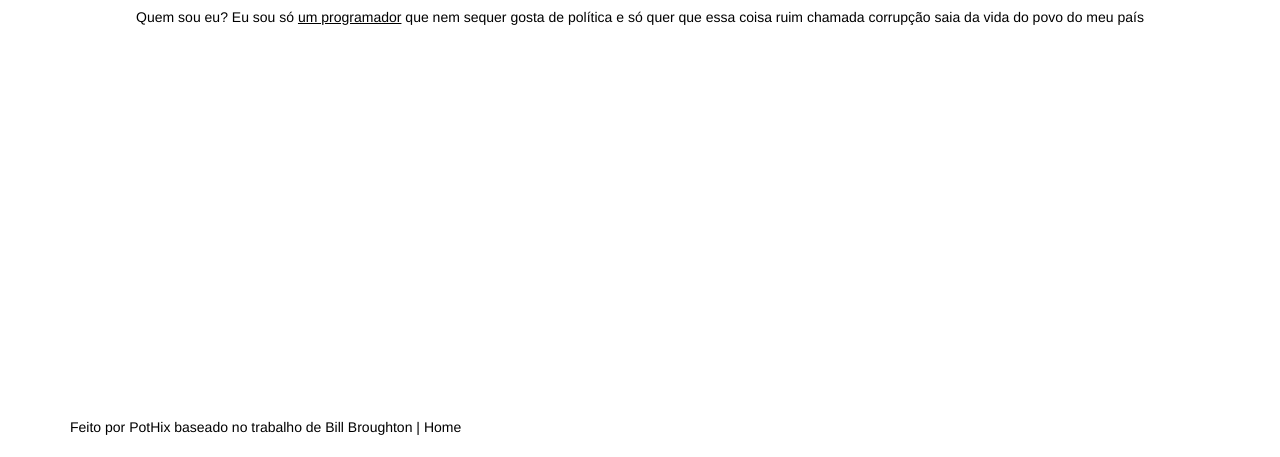
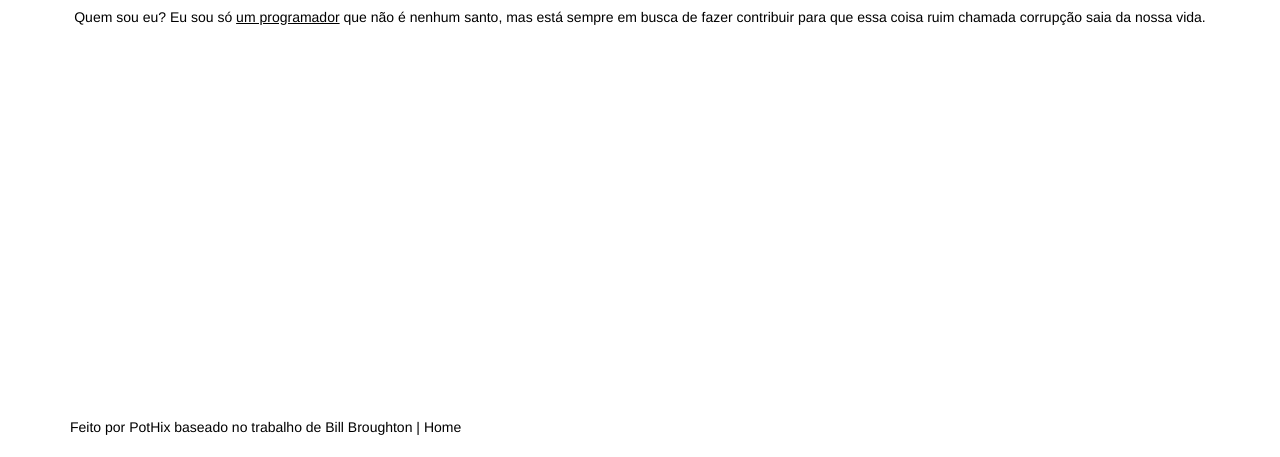
Before and after one commit to PotHix/minhapartenacorrupcao, a plain HTML site: page about/index.html in a window 1280 px wide. Shown: the part 363-820 px from the top of the page. Drawn offline with nearby package versions, Linux system fonts and the light colour scheme.

Commit message:
Improving text.

```diff
--- a/about/index.html
+++ b/about/index.html
@@ -43,9 +43,8 @@
             com atos que podemos fazer sem depender de ninguém.</p>
 
             <p>Quem sou eu? Eu sou só <a href="http://pothix.com">um
-            programador</a> que nem sequer gosta de política e só quer
-            que essa coisa ruim chamada corrupção saia da vida do povo
-            do meu país</p>
+            programador</a> que não é nenhum santo, mas está sempre em busca de fazer contribuir para
+            que essa coisa ruim chamada corrupção saia da nossa vida.</p>
           </div>
         </div>
       </div>
```
